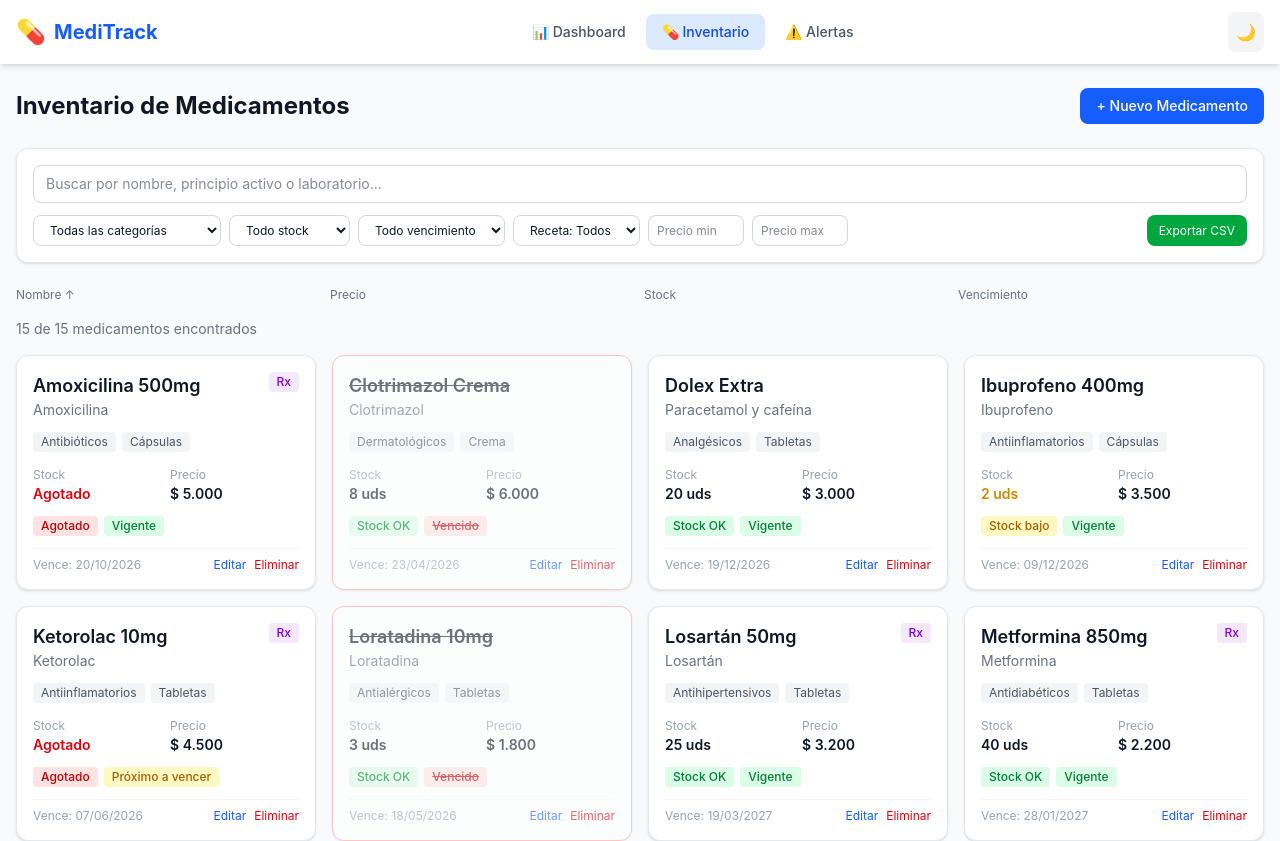
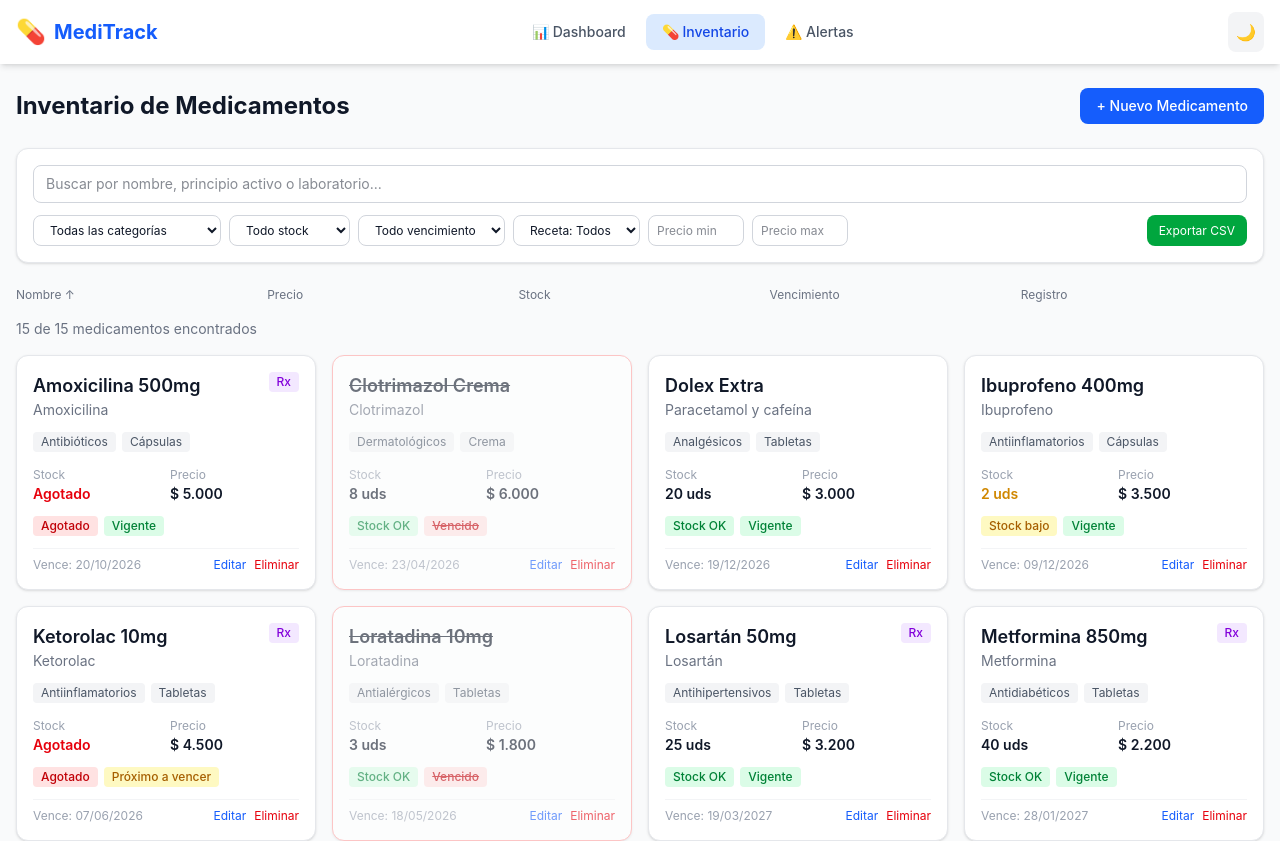
Before and after one commit to pedrocastellanos/meditrack, a React (Vite) app: page /inventario in a window 1280 px wide. Shown: the top 841 px of the page. Built offline with nearby package versions, Linux system fonts and the light colour scheme.

Commit message:
Refactorizar lógica de exportación en CSV y agregar comentarios de explicación

```diff
--- a/src/pages/Inventario.tsx
+++ b/src/pages/Inventario.tsx
@@ -16,6 +16,8 @@ export default function Inventario() {
   const { notificaciones, notificar, eliminar } = useNotification()
   const [eliminarId, setEliminarId] = useState<string | null>(null)
 
+  // useMemo: evita recalcular el booleano de filtros activos en cada render,
+  // ya que solo depende del objeto filtros y se usa para condicionar la UI (botón limpiar, empty state)
   const hayFiltrosActivos = useMemo(() =>
     filtros.texto !== '' || filtros.categoria !== '' || filtros.estadoStock !== '' ||
     filtros.estadoVencimiento !== '' || filtros.requiereReceta !== '' ||
@@ -23,10 +25,14 @@ export default function Inventario() {
     [filtros]
   )
 
+  // useCallback: estabiliza la referencia de la función pasada a MedicamentoCard,
+  // previniendo re-renderizados innecesarios en cada tarjeta del grid al no depender de estado volátil
   const handleDelete = useCallback((id: string) => {
     setEliminarId(id)
   }, [])
 
+  // useCallback: la dependencia eliminarId cambia al abrir/cerrar el modal;
+  // estabilizar esta función evita que el Modal se re-renderice en cada cambio de filtros o resultados
   const confirmarEliminar = useCallback(() => {
     if (eliminarId) {
       eliminarMedicamento(eliminarId)
@@ -44,13 +50,22 @@ export default function Inventario() {
     }
   }
 
+  // useCallback: estabiliza la función exportCSV que se pasa como handler del botón.
+  // Depende de resultados (que ya usa useMemo internamente), evitando recreaciones en renders sin cambios
   const exportCSV = useCallback(() => {
+    const escaparCSV = (val: string | number | boolean): string => {
+      const str = String(val)
+      if (str.includes(',') || str.includes('"') || str.includes('\n')) {
+        return `"${str.replace(/"/g, '""')}"`
+      }
+      return str
+    }
     const headers = ['Nombre', 'Principio Activo', 'Categoría', 'Presentación', 'Laboratorio',
       'Precio Compra', 'Precio Venta', 'Stock', 'Stock Mínimo', 'Vencimiento', 'Lote', 'Receta', 'Ubicación']
     const rows = resultados.map((m) => [
-      m.nombre, m.principioActivo, m.categoria, m.presentacion, m.laboratorio,
-      m.precioCompra, m.precioVenta, m.stock, m.stockMinimo,
-      m.fechaVencimiento, m.lote, m.requiereReceta ? 'Sí' : 'No', m.ubicacion
+      escaparCSV(m.nombre), escaparCSV(m.principioActivo), escaparCSV(m.categoria), escaparCSV(m.presentacion), escaparCSV(m.laboratorio),
+      escaparCSV(m.precioCompra), escaparCSV(m.precioVenta), escaparCSV(m.stock), escaparCSV(m.stockMinimo),
+      escaparCSV(m.fechaVencimiento), escaparCSV(m.lote), escaparCSV(m.requiereReceta ? 'Sí' : 'No'), escaparCSV(m.ubicacion)
     ])
     const csv = [headers.join(','), ...rows.map((r) => r.join(','))].join('\n')
     const blob = new Blob([csv], { type: 'text/csv;charset=utf-8;' })
@@ -127,7 +142,7 @@ export default function Inventario() {
         </div>
       </div>
 
-      <div className="grid grid-cols-1 md:grid-cols-4 gap-2 mb-4 text-xs text-gray-500 dark:text-gray-400">
+      <div className="grid grid-cols-1 md:grid-cols-5 gap-2 mb-4 text-xs text-gray-500 dark:text-gray-400">
         <button onClick={() => handleSort('nombre')} className="text-left hover:text-blue-600 dark:hover:text-blue-400">
           Nombre{sortIndicator('nombre')}
         </button>
@@ -139,6 +154,9 @@ export default function Inventario() {
         </button>
         <button onClick={() => handleSort('fechaVencimiento')} className="text-left hover:text-blue-600 dark:hover:text-blue-400">
           Vencimiento{sortIndicator('fechaVencimiento')}
+        </button>
+        <button onClick={() => handleSort('fechaRegistro')} className="text-left hover:text-blue-600 dark:hover:text-blue-400">
+          Registro{sortIndicator('fechaRegistro')}
         </button>
       </div>
 
```
